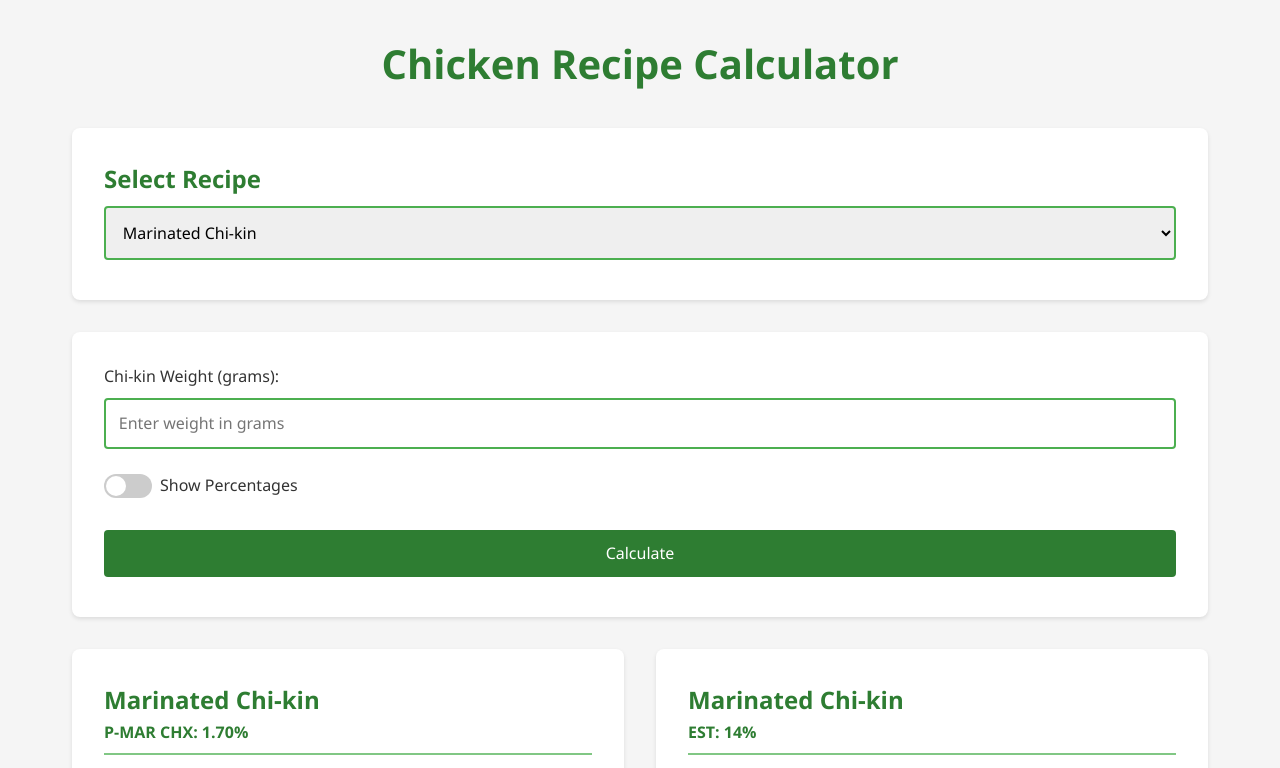
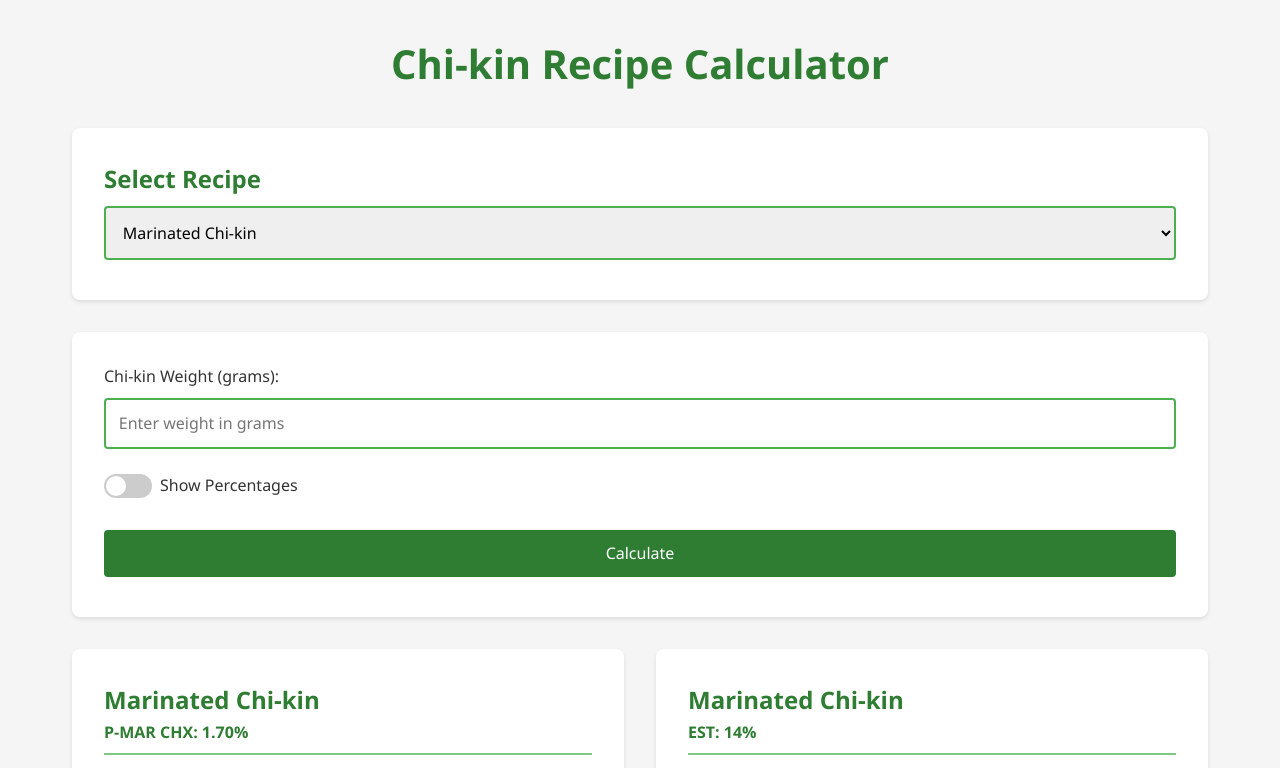
Before and after one commit to Pauch1/Calculatorr, a plain HTML site: page index.html in a window 1280 px wide. Shown: the top 768 px of the page. Drawn offline with Linux system fonts and the light colour scheme.

Commit message:
Update index.html

```diff
--- a/index.html
+++ b/index.html
@@ -3,12 +3,12 @@
 <head>
     <meta charset="UTF-8">
     <meta name="viewport" content="width=device-width, initial-scale=1.0">
-    <title>Chi-kin Recipe Calculator</title>
+    <title>Chi-kin Calculator</title>
     <link rel="stylesheet" href="r.css">
 </head>
 <body>
     <div class="container">
-        <h1>Chicken Recipe Calculator</h1>
+        <h1>Chi-kin Recipe Calculator</h1>
 
         <div class="recipe-selector">
             <h2>Select Recipe</h2>
```
